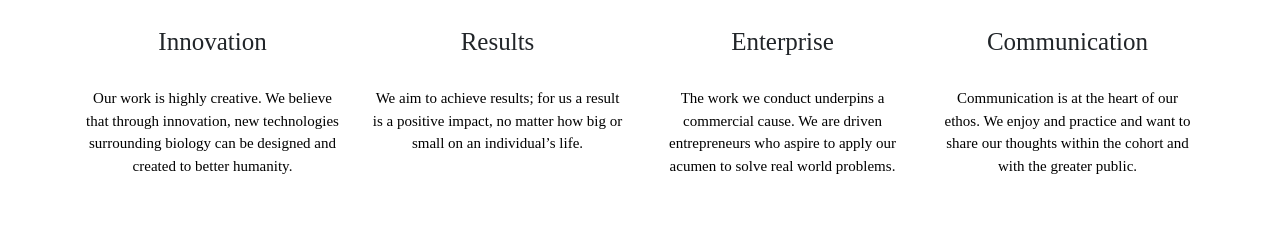
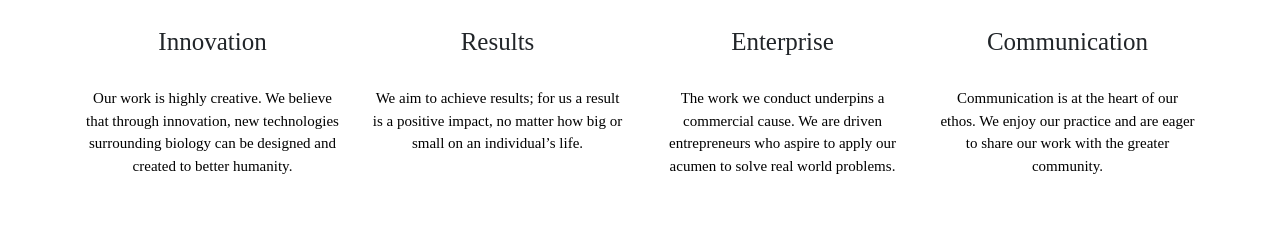
Before and after one commit to Rlperalta/MicroShield, a plain HTML site: page index.html in a window 1280 px wide. Shown: the part 1455-1682 px from the top of the page. Drawn offline with nearby package versions, Linux system fonts and the light colour scheme.

Commit message:
Update index.html

```diff
--- a/index.html
+++ b/index.html
@@ -137,9 +137,8 @@
              <i class="fa fa-users"></i>
          </div>
          <h3>Communication</h3>
-         <p>Communication is at the heart of our ethos. We enjoy and
-           practice and want to share our thoughts within the cohort
-            and with the greater public.  </p>
+         <p>Communication is at the heart of our ethos. We enjoy our
+           practice and are eager to share our work with the greater community.  </p>
         </div>
         </div>
       </div>
```
